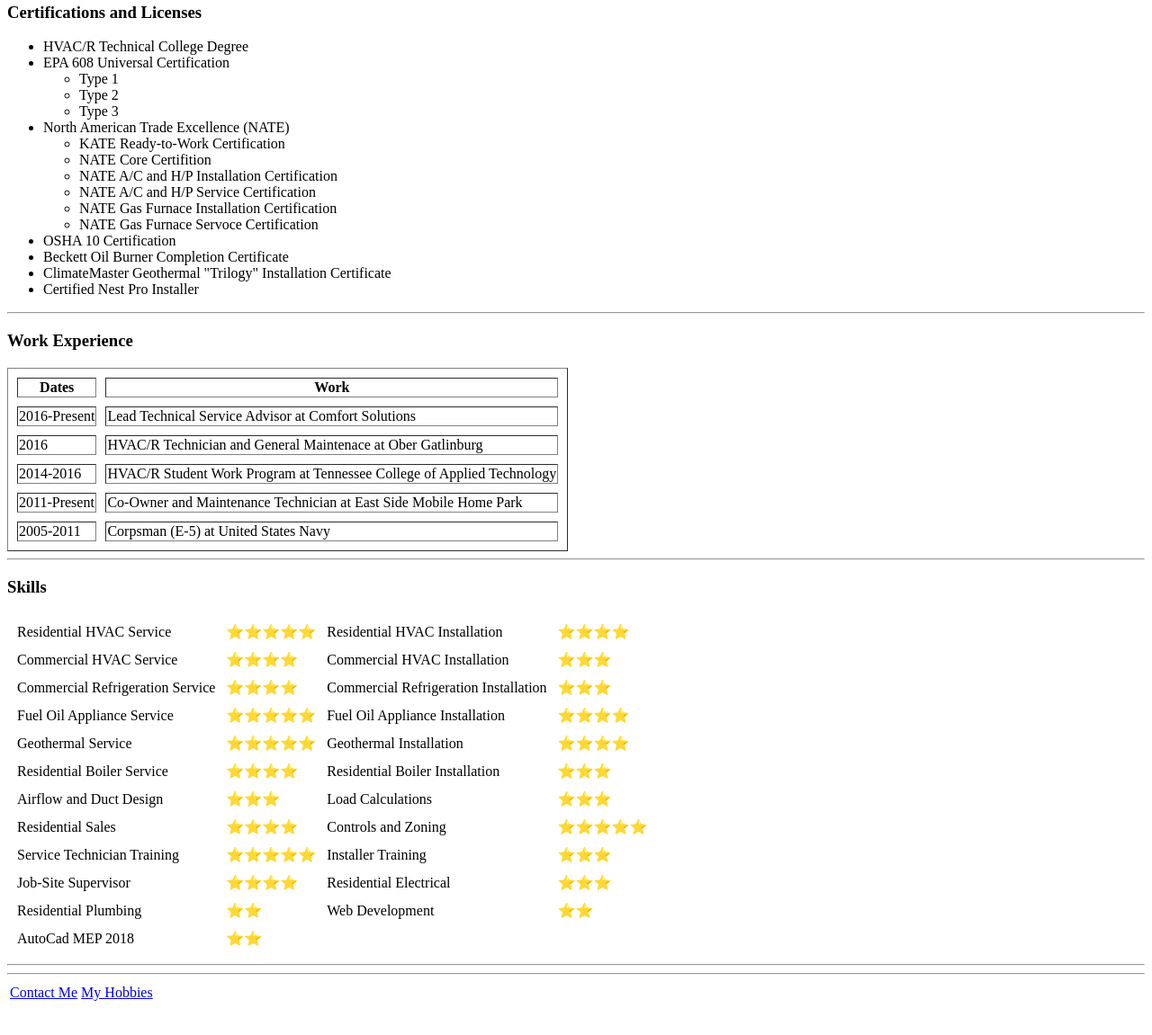
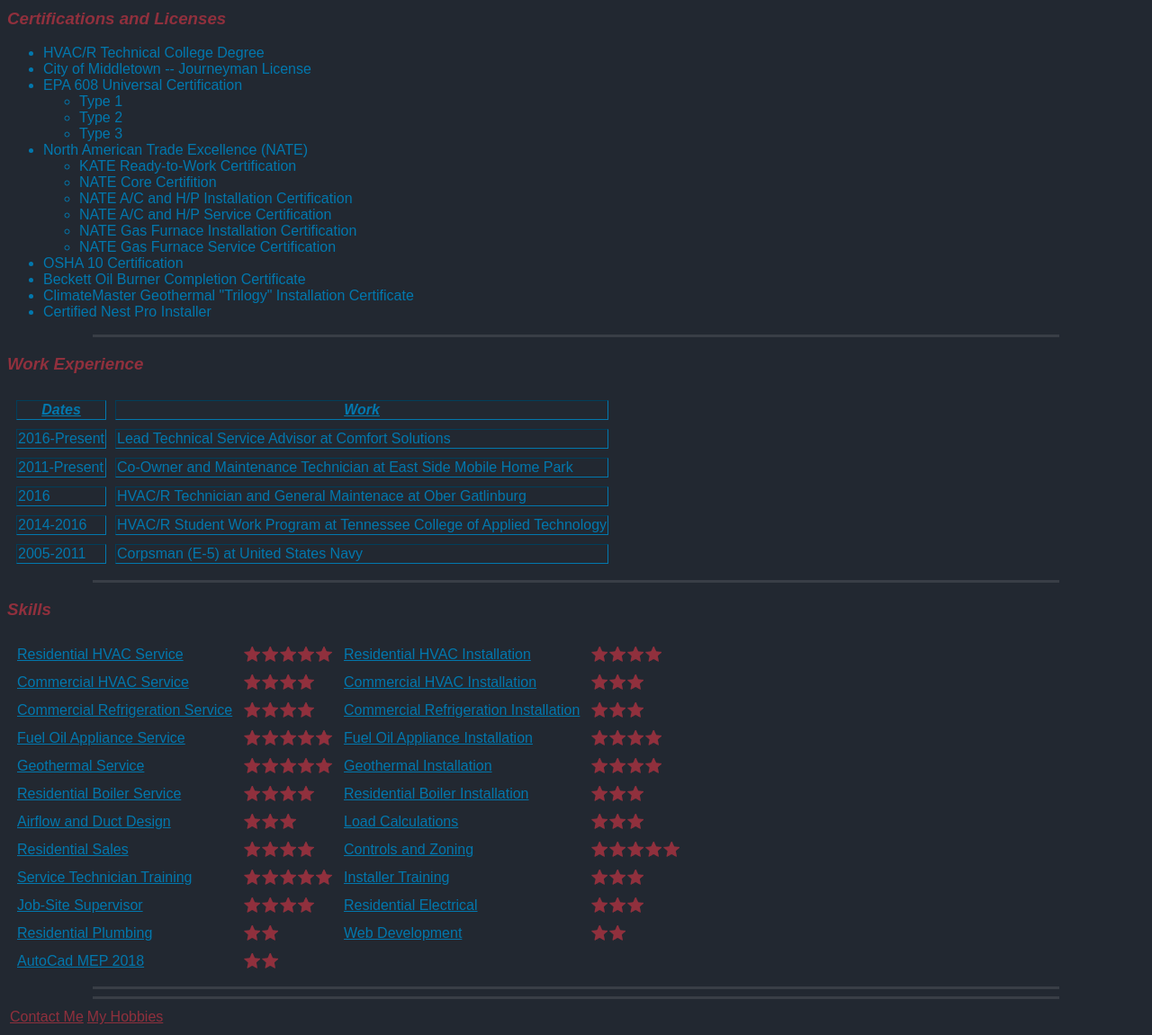
Before and after one commit to mbean0302/cv, a plain HTML site: page index.html in a window 1280 px wide. Shown: the part 330-1481 px from the top of the page at 90% size. Before the commit the page ends 1454 px from the top, so only its background shows below. Drawn offline with Linux system fonts and the light colour scheme.

Commit message:
Updated w/ Basic CSS

```diff
--- /dev/null
+++ b/css/styles.css
@@ -0,0 +1,68 @@
+/*********************TAG SELECTORS*********************/
+
+body {
+  background-color: #222831;
+  color: #0278ae;
+  font-family: sans-serif;
+}
+
+h1 {
+  font-weight: 600;
+  color: #90303d;
+}
+
+h3 {
+  color: #90303d;
+}
+
+hr {
+  border-color: #393e46;
+  border-style: solid none none;
+  border-width: medium;
+  width: 85%;
+}
+
+a:link {
+  color: #90303d;
+}
+
+a:visited {
+  color: #015668;
+}
+
+thead {
+  text-decoration: underline;
+  font-style: italic;
+}
+
+/*********************CLASS SELECTORS*********************/
+
+.skill_name {
+  text-decoration: underline;
+}
+
+.skill_name:hover {
+  color: #90303d;
+}
+
+.intro {
+  color: #0278ae;
+}
+
+.work_exp_table {
+  border-style: hidden;
+  border-color: #0278ae;
+}
+
+.star {
+  color: transparent;
+  text-shadow: 0 0 0 #90303d;
+}
+
+/*********************ID SELECTORS*********************/
+
+#profile_pic {
+ border-style: inset;
+ border-color: #90303d;
+ border-radius: 100%;
+}
--- a/index.html
+++ b/index.html
@@ -4,25 +4,27 @@
 <head>
   <meta charset="utf-8">
   <title>❄🔥Mark A Bean -- Comfort Solutions🔥❄</title>
+  <link rel="stylesheet" href="css/styles.css">
 </head>
 
 <body>
   <table cellspacing="20">
     <tr>
-      <td><img src="profile_pic1.jpg" alt="Mark's Profile Picture" height="250" width="200"></td>
+      <td><img id="profile_pic" src="images/profile_pic1.jpg" alt="Mark's Profile Picture" height="250" width="200"></td>
       <td>
-        <h1>Mark A. Bean</h1>
-        <h3><em>Lead Technical Service Advisor at</em> <a href="http://www.comfort-solutions.net"><strong><em>Comfort Solutions</em></strong></a></h3>
+        <h1>Mark Bean</h1>
+        <h3 class="intro"><em>Lead Technical Service Advisor at</em> <a href="http://www.comfort-solutions.net"><strong><em>Comfort Solutions</em></strong></a></h3>
         <br>
-        <h4>I am the lead technician and in-house technical support representative for a local HVAC company.</h4>
+        <h4>I am the lead technician and in-house technical support representative for an HVAC/R company.</h4>
         <h4>I like playing billiards and attending bourbon tasting tours.</h4>
       </td>
     </tr>
   </table>
   <hr>
-  <h3>Certifications and Licenses</h3>
+  <h3><em>Certifications and Licenses</em></h3>
   <ul>
     <li>HVAC/R Technical College Degree</li>
+    <li>City of Middletown -- Journeyman License</li>
     <li>EPA 608 Universal Certification</li>
     <ul>
       <li>Type 1</li>
@@ -36,7 +38,7 @@
       <li>NATE A/C and H/P Installation Certification</li>
       <li>NATE A/C and H/P Service Certification</li>
       <li>NATE Gas Furnace Installation Certification</li>
-      <li>NATE Gas Furnace Servoce Certification</li>
+      <li>NATE Gas Furnace Service Certification</li>
     </ul>
     <li>OSHA 10 Certification</li>
     <li>Beckett Oil Burner Completion Certificate</li>
@@ -44,8 +46,8 @@
     <li> Certified Nest Pro Installer</li>
   </ul>
   <hr>
-  <h3>Work Experience</h3>
-  <table border="1" cellspacing="10">
+  <h3><em>Work Experience</em></h3>
+  <table class="work_exp_table" border="1" cellspacing="10">
     <thead>
       <th>Dates</th>
       <th>Work</th>
@@ -56,6 +58,10 @@
         <td>Lead Technical Service Advisor at Comfort Solutions</td>
       </tr>
       <tr>
+        <td>2011-Present</td>
+        <td>Co-Owner and Maintenance Technician at East Side Mobile Home Park</td>
+      </tr>
+      <tr>
         <td>2016</td>
         <td>HVAC/R Technician and General Maintenace at Ober Gatlinburg</td>
       </tr>
@@ -64,87 +70,83 @@
         <td>HVAC/R Student Work Program at Tennessee College of Applied Technology</td>
       </tr>
       <tr>
-        <td>2011-Present</td>
-        <td>Co-Owner and Maintenance Technician at East Side Mobile Home Park</td>
-      </tr>
-      <tr>
         <td>2005-2011</td>
         <td>Corpsman (E-5) at United States Navy</td>
       </tr>
     </tbody>
   </table>
   <hr>
-  <h3>Skills</h3>
+  <h3><em>Skills</em></h3>
   <table cellspacing="10">
     <tr>
-      <td>Residential HVAC Service</td>
-      <td>⭐⭐⭐⭐⭐</td>
-      <td>Residential HVAC Installation</td>
-      <td>⭐⭐⭐⭐</td>
+      <td class="skill_name">Residential HVAC Service</td>
+      <td class="star">⭐⭐⭐⭐⭐</td>
+      <td class="skill_name">Residential HVAC Installation</td>
+      <td class="star">⭐⭐⭐⭐</td>
     </tr>
     <tr>
-      <td>Commercial HVAC Service</td>
-      <td>⭐⭐⭐⭐</td>
-      <td>Commercial HVAC Installation</td>
-      <td>⭐⭐⭐</td>
+      <td class="skill_name">Commercial HVAC Service</td>
+      <td class="star">⭐⭐⭐⭐</td>
+      <td class="skill_name">Commercial HVAC Installation</td>
+      <td class="star">⭐⭐⭐</td>
     </tr>
     <tr>
-      <td>Commercial Refrigeration Service</td>
-      <td>⭐⭐⭐⭐</td>
-      <td>Commercial Refrigeration Installation</td>
-      <td>⭐⭐⭐</td>
+      <td class="skill_name">Commercial Refrigeration Service</td>
+      <td class="star">⭐⭐⭐⭐</td>
+      <td class="skill_name">Commercial Refrigeration Installation</td>
+      <td class="star">⭐⭐⭐</td>
     </tr>
     <tr>
-      <td>Fuel Oil Appliance Service</td>
-      <td>⭐⭐⭐⭐⭐</td>
-      <td>Fuel Oil Appliance Installation</td>
-      <td>⭐⭐⭐⭐</td>
+      <td class="skill_name">Fuel Oil Appliance Service</td>
+      <td class="star">⭐⭐⭐⭐⭐</td>
+      <td class="skill_name">Fuel Oil Appliance Installation</td>
+      <td class="star">⭐⭐⭐⭐</td>
     </tr>
     <tr>
-      <td>Geothermal Service</td>
-      <td>⭐⭐⭐⭐⭐</td>
-      <td>Geothermal Installation</td>
-      <td>⭐⭐⭐⭐</td>
+      <td class="skill_name">Geothermal Service</td>
+      <td class="star">⭐⭐⭐⭐⭐</td>
+      <td class="skill_name">Geothermal Installation</td>
+      <td class="star">⭐⭐⭐⭐</td>
     </tr>
     <tr>
-      <td>Residential Boiler Service</td>
-      <td>⭐⭐⭐⭐</td>
-      <td>Residential Boiler Installation</td>
-      <td>⭐⭐⭐</td>
+      <td class="skill_name">Residential Boiler Service</td>
+      <td class="star">⭐⭐⭐⭐</td>
+      <td class="skill_name">Residential Boiler Installation</td>
+      <td class="star">⭐⭐⭐</td>
     </tr>
     <tr>
-      <td>Airflow and Duct Design</td>
-      <td>⭐⭐⭐</td>
-      <td>Load Calculations</td>
-      <td>⭐⭐⭐</td>
+      <td class="skill_name">Airflow and Duct Design</td>
+      <td class="star">⭐⭐⭐</td>
+      <td class="skill_name">Load Calculations</td>
+      <td class="star">⭐⭐⭐</td>
     </tr>
     <tr>
-      <td>Residential Sales</td>
-      <td>⭐⭐⭐⭐</td>
-      <td>Controls and Zoning</td>
-      <td>⭐⭐⭐⭐⭐</td>
+      <td class="skill_name">Residential Sales</td>
+      <td class="star">⭐⭐⭐⭐</td>
+      <td class="skill_name">Controls and Zoning</td>
+      <td class="star">⭐⭐⭐⭐⭐</td>
     </tr>
     <tr>
-      <td>Service Technician Training</td>
-      <td>⭐⭐⭐⭐⭐</td>
-      <td>Installer Training</td>
-      <td>⭐⭐⭐</td>
+      <td class="skill_name">Service Technician Training</td>
+      <td class="star">⭐⭐⭐⭐⭐</td>
+      <td class="skill_name">Installer Training</td>
+      <td class="star">⭐⭐⭐</td>
     </tr>
     <tr>
-      <td>Job-Site Supervisor</td>
-      <td>⭐⭐⭐⭐</td>
-      <td>Residential Electrical</td>
-      <td>⭐⭐⭐</td>
+      <td class="skill_name">Job-Site Supervisor</td>
+      <td class="star">⭐⭐⭐⭐</td>
+      <td class="skill_name">Residential Electrical</td>
+      <td class="star">⭐⭐⭐</td>
     </tr>
     <tr>
-      <td>Residential Plumbing</td>
-      <td>⭐⭐</td>
-      <td>Web Development</td>
-      <td>⭐⭐</td>
+      <td class="skill_name">Residential Plumbing</td>
+      <td class="star">⭐⭐</td>
+      <td class="skill_name">Web Development</td>
+      <td class="star">⭐⭐</td>
     </tr>
     <tr>
-      <td>AutoCad MEP 2018</td>
-      <td>⭐⭐</td>
+      <td class="skill_name">AutoCad MEP 2018</td>
+      <td class="star">⭐⭐</td>
     </tr>
   </table>
   <hr>
```
Also changed, not shown: contact_me.html (+2 -1 lines), my_hobbies.html (+2 -1 lines), images/profile_pic1.jpg (added).
